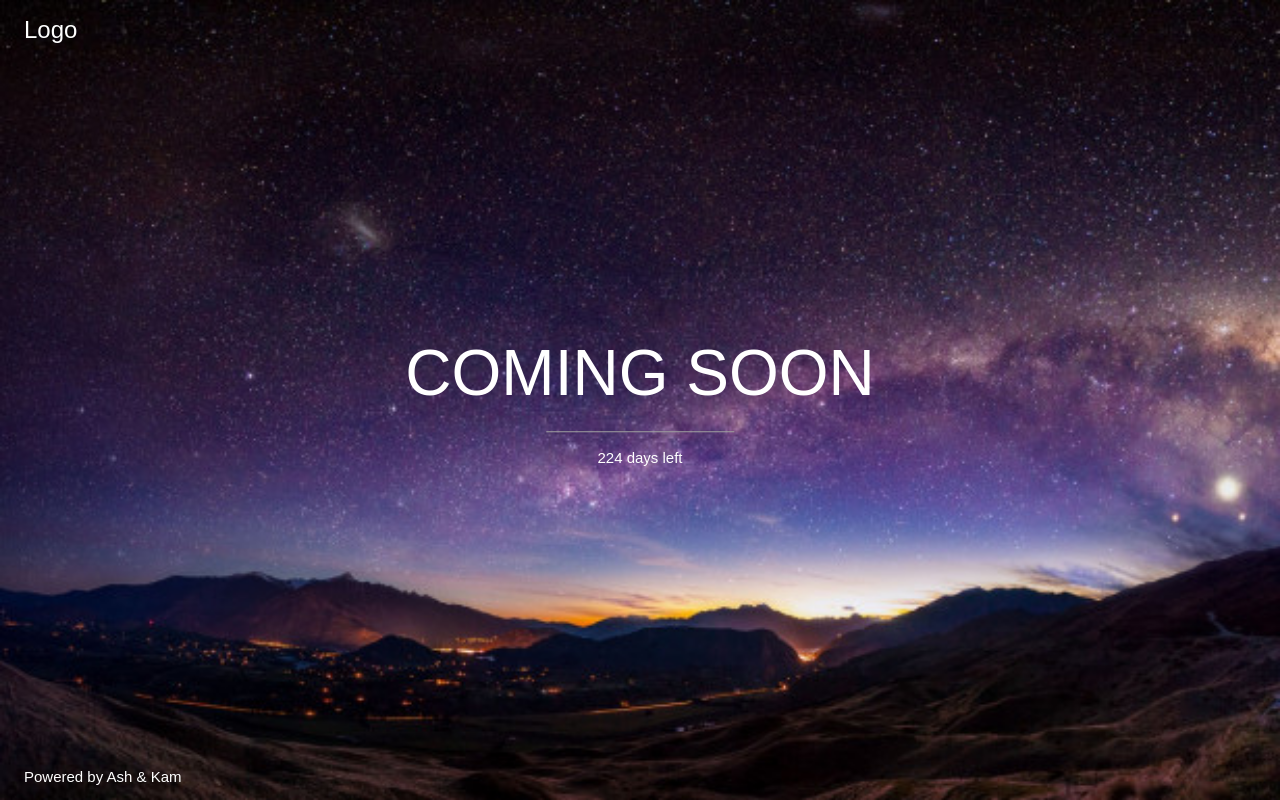
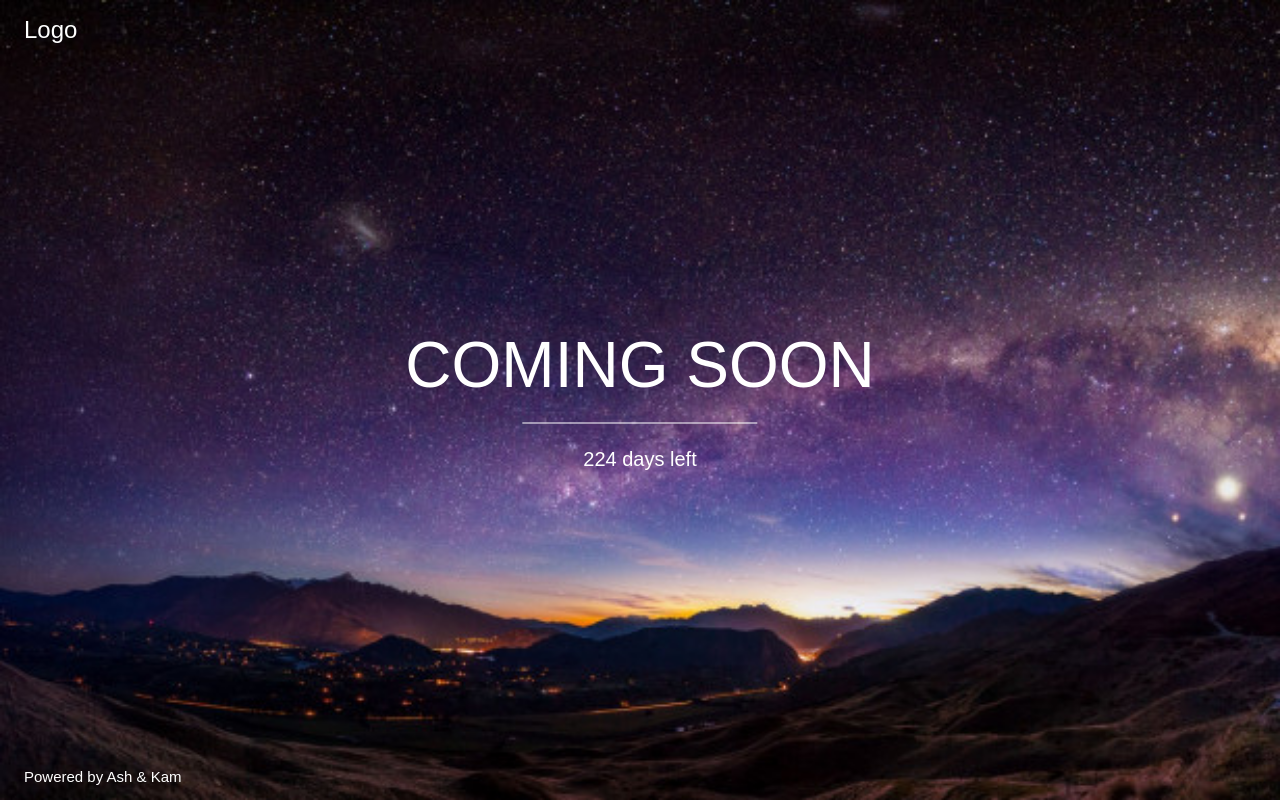
Before and after one commit to KKAMLESH286/Caidox, a Flask app: page / in a window 1280 px wide. Run offline with Flask 2, Linux system fonts and the light colour scheme; some web fonts are replaced.

Commit message:
some changes

```diff
--- a/static/main.css
+++ b/static/main.css
@@ -59,12 +59,14 @@ hr{border:0;border-top:1px solid #eee;margin:20px 0}
 .w3-main,#main{transition:margin-left .4s}
 .w3-modal{z-index:3;display:none;padding-top:100px;position:fixed;left:0;top:0;width:100%;height:100%;overflow:auto;background-color:rgb(0,0,0);background-color:rgba(0,0,0,0.4)}
 .w3-modal-content{margin:auto;background-color:#fff;position:relative;padding:0;outline:0;width:600px}
-.w3-bar{width:100%;overflow:hidden}.w3-center .w3-bar{display:inline-block;width:auto}
+.w3-bar{width:100%;overflow:hidden}
+.w3-center .w3-bar{display:inline-block;width:auto}
 .w3-bar .w3-bar-item{padding:8px 16px;float:left;width:auto;border:none;display:block;outline:0}
 .w3-bar .w3-dropdown-hover,.w3-bar .w3-dropdown-click{position:static;float:left}
 .w3-bar .w3-button{white-space:normal}
 .w3-bar-block .w3-bar-item{width:100%;display:block;padding:8px 16px;text-align:left;border:none;white-space:normal;float:none;outline:0}
-.w3-bar-block.w3-center .w3-bar-item{text-align:center}.w3-block{display:block;width:100%}
+.w3-bar-block
+.w3-center .w3-bar-item{text-align:center}.w3-block{display:block;width:100%}
 .w3-responsive{display:block;overflow-x:auto}
 .w3-container:after,.w3-container:before,.w3-panel:after,.w3-panel:before,.w3-row:after,.w3-row:before,.w3-row-padding:after,.w3-row-padding:before,
 .w3-cell-row:before,.w3-cell-row:after,.w3-clear:after,.w3-clear:before,.w3-bar:before,.w3-bar:after{content:"";display:table;clear:both}
@@ -128,7 +130,12 @@ hr{border:0;border-top:1px solid #eee;margin:20px 0}
 .w3-sepia{filter:sepia(75%)}.w3-sepia-max,.w3-hover-sepia:hover{filter:sepia(100%)}.w3-sepia-min{filter:sepia(50%)}
 .w3-tiny{font-size:10px!important}.w3-small{font-size:12px!important}.w3-medium{font-size:15px!important}.w3-large{font-size:18px!important}
 .w3-xlarge{font-size:24px!important}.w3-xxlarge{font-size:36px!important}.w3-xxxlarge{font-size:48px!important}.w3-jumbo{font-size:64px!important}
-.w3-left-align{text-align:left!important}.w3-right-align{text-align:right!important}.w3-justify{text-align:justify!important}.w3-center{text-align:center; text-justify: center!important}
+.w3-left-align{text-align:left!important}.w3-right-align{text-align:right!important}.w3-justify{text-align:justify!important}
+.w3-center{text-align:center;
+    text-justify: center;
+    font-size: 20px;
+    color: #ffffff!important
+}
 .w3-border-0{border:0!important}.w3-border{border:1px solid #ccc!important}
 .w3-border-top{border-top:1px solid #ccc!important}.w3-border-bottom{border-bottom:1px solid #ccc!important}
 .w3-border-left{border-left:1px solid #ccc!important}.w3-border-right{border-right:1px solid #ccc!important}
--- a/template/index.html
+++ b/template/index.html
@@ -23,8 +23,8 @@ body, html {height: 100%}
   </div>
   <div class="w3-display-middle">
     <h1 class="w3-jumbo w3-animate-top">COMING SOON</h1>
-    <hr class="w3-border-grey" style="margin:auto;width:40%">
-    <p class="w3-center">
+    <hr class="w3-border-white" style="margin:auto;width:50%">
+    <p class="w3-center w3-animate-bottom" >
       <script src="../static/script.js"></script>
     </p>
   </div>
```
